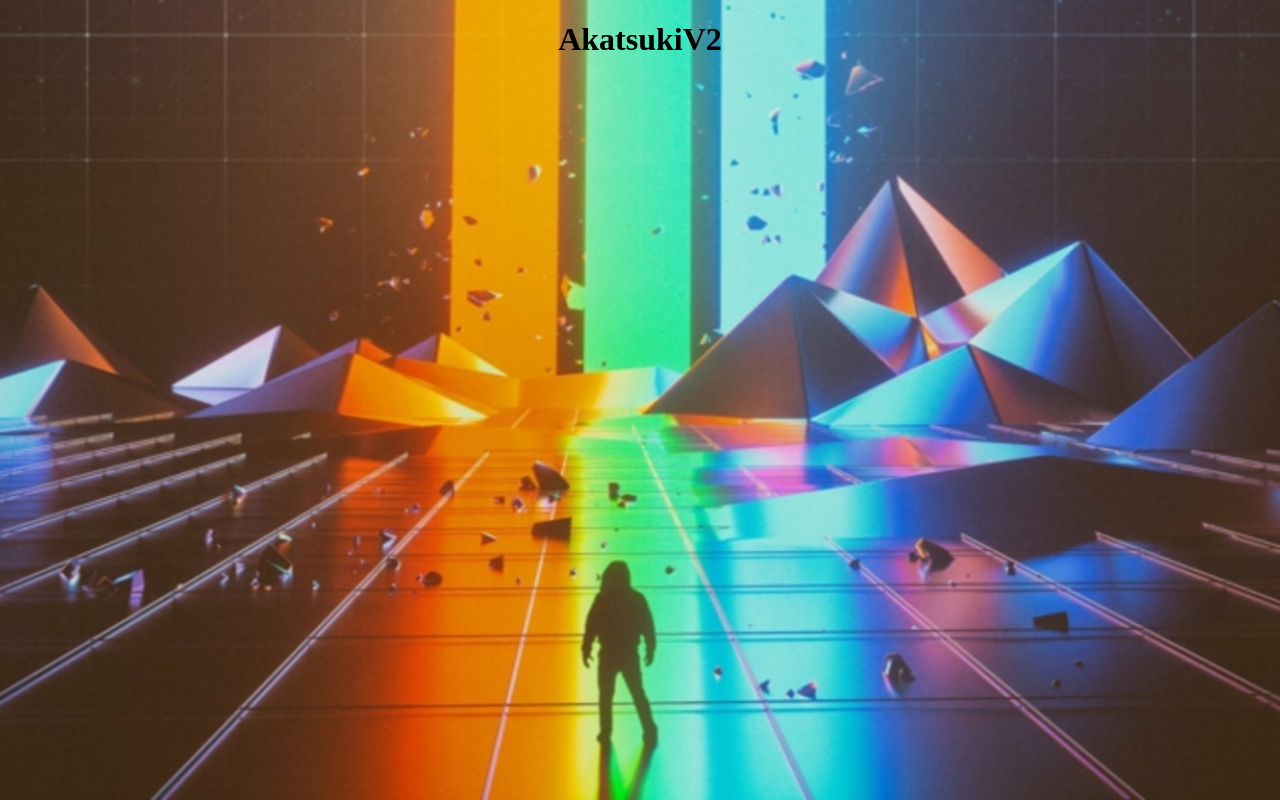
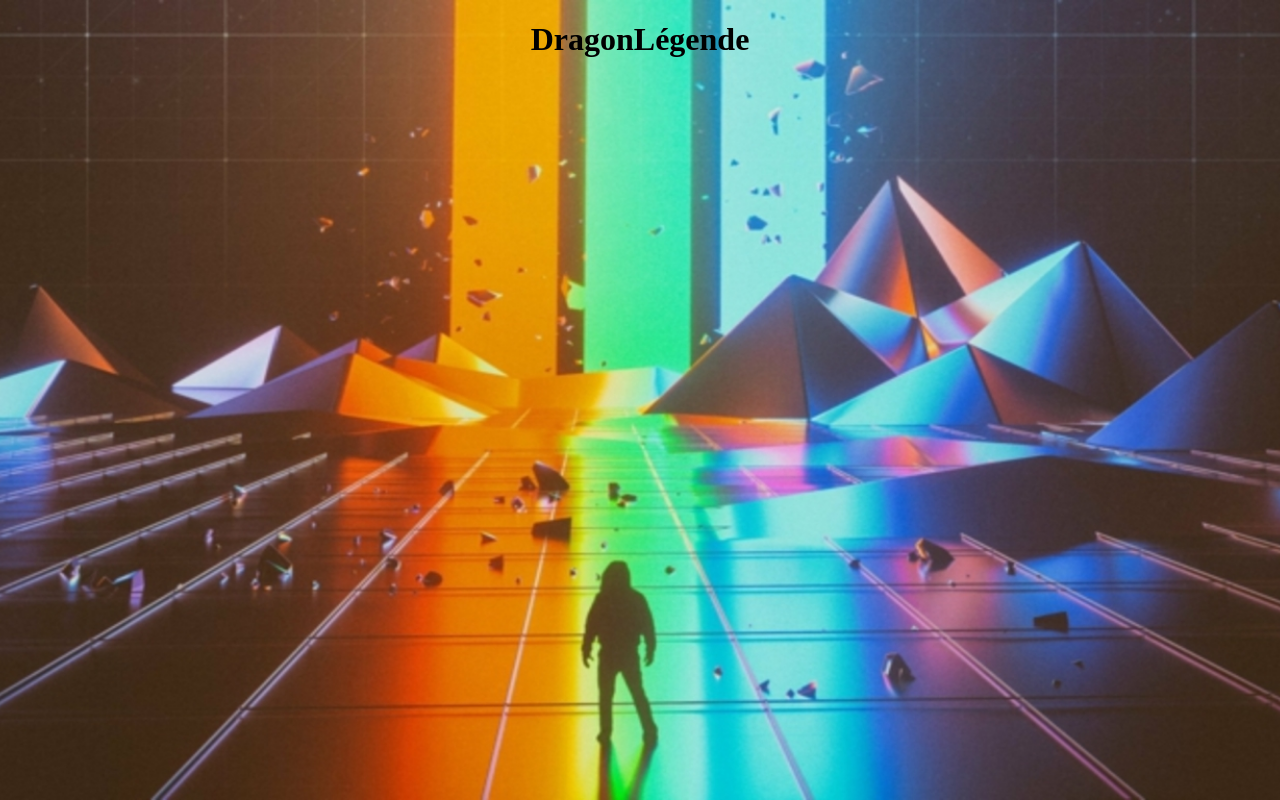
Before and after one commit to legendemak20/AkatsukiV2, a plain HTML site: page index.html in a window 1280 px wide. Drawn offline with Linux system fonts and the light colour scheme.

Commit message:
Add files via upload

```diff
--- a/index.html
+++ b/index.html
@@ -9,7 +9,7 @@
 <body id="page1">
 
 <h1 style="color:black">
-    AkatsukiV2
+    DragonLégende
     </h1>
 <audio autoplay loop>
 <source src="Aram Mafia & Ricky Rich HABIBI (Slowed + Reverb Deep Version).ogg">
```
